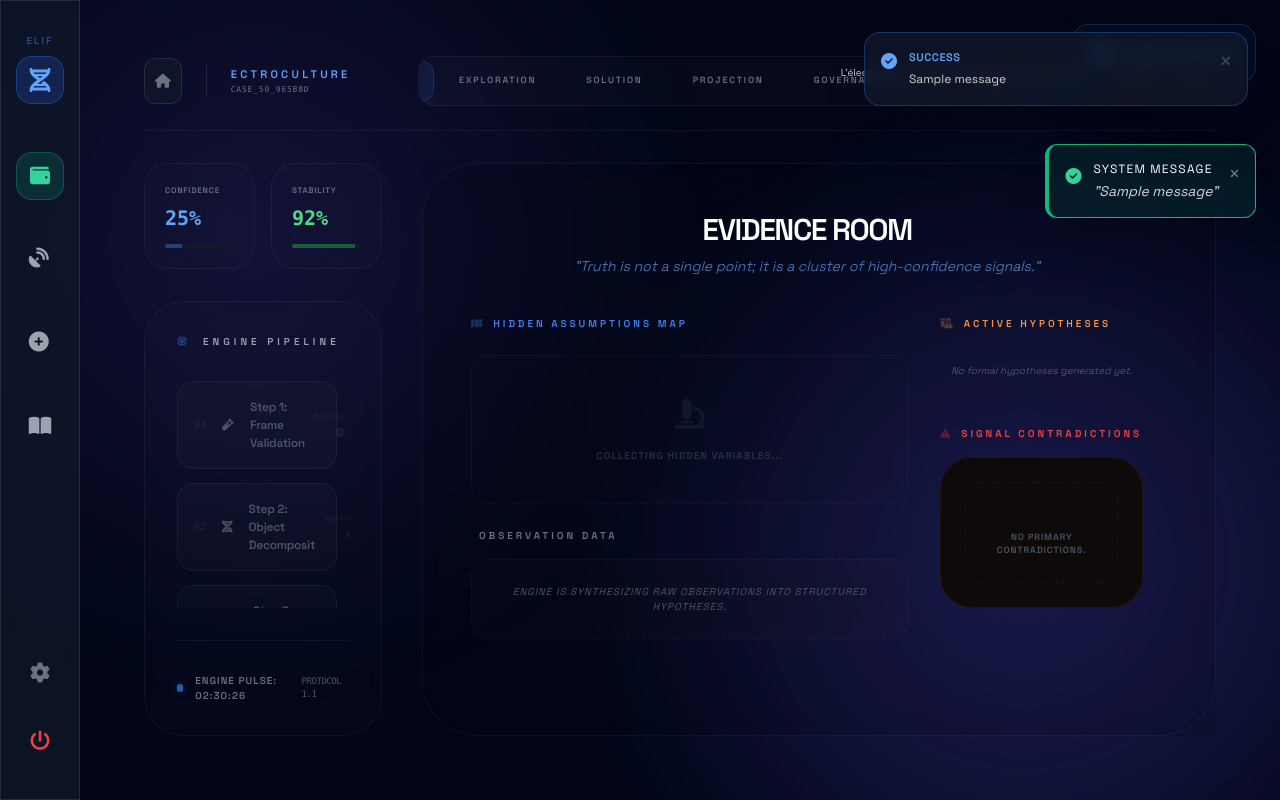
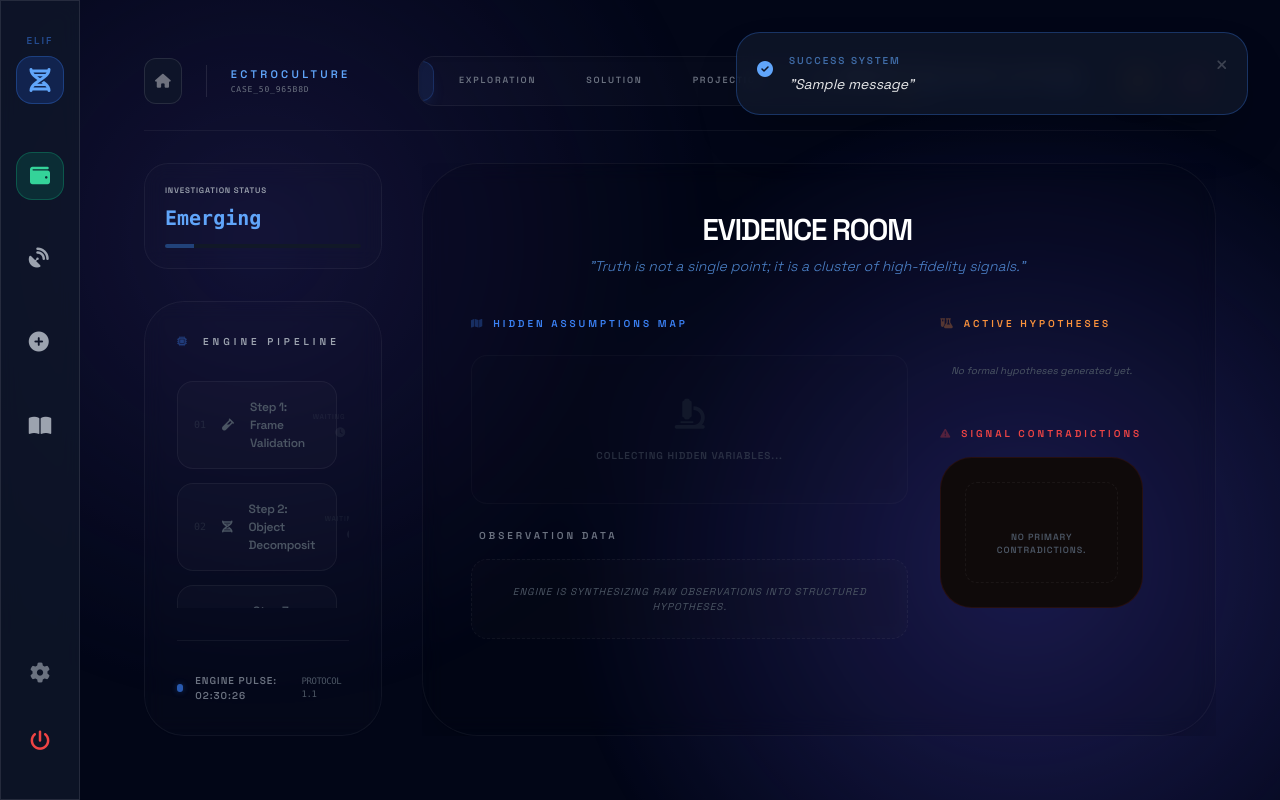
Before and after one commit to rabahdj2002/Elif-LABO, a Django app: page /inquiry/0c70276e-ae77-4551-8b51-5c9047828207/room/EVIDENCE/ in a window 1280 px wide. Run offline with Django 5.2, Linux system fonts and the light colour scheme; a user stored in the database is signed in; data comes from the database, SQL or seed files in the repository; both versions use the stored data as it was after the commit; one stand-in notice (Sample message) is shown; parts of the project's set-up code (start-up, migrations or seed data) failed here and were passed over; some libraries are stand-ins or nearby versions.

Commit message:
Refactor: Implement refusal modal, transition to Investigation Status, and clean up notification system

```diff
--- a/elif_universe/discovery/views.py
+++ b/elif_universe/discovery/views.py
@@ -7,6 +7,10 @@ from django.contrib import messages
 from django.contrib.auth.decorators import login_required
 from engine_bridge.services import EngineService
 from .tasks import run_engine_task
+import logging
+
+logger = logging.getLogger(__name__)
+
 from celery.result import AsyncResult
 import io
 import json
@@ -286,7 +290,6 @@ def initialize_inquiry(request):
             request.session['active_engine_pk'] = str(inquiry.pk)
             request.session.modified = True
 
-            messages.info(request, f"Engine sequence {inquiry.case_id} initiated.")
         except Exception as e:
             import traceback
             error_msg = f"Failed to dispatch workflow: {str(e)}"
@@ -485,8 +488,6 @@ def spawn_branch_view(request, pk):
         })
         parent.save()
 
-        messages.success(request, f"DIVERGENCE INITIATED: Spawning branch for '{title}' (Coupled to parent)...")
-
         # 3. Trigger immediate run for the child
         try:
             from .workflow_tasks import start_engine_workflow
@@ -541,7 +542,6 @@ def sync_engine_pulse(request, pk):
         request.session['active_engine_pk'] = str(inquiry.pk)
         request.session.modified = True
 
-        messages.info(request, "Engine Pulse Synchronized. Procedure Re-started.")
     except Exception as e:
         messages.error(request, f"Failed to dispatch workflow: {str(e)}")
 
@@ -587,7 +587,6 @@ def refine_inquiry(request, pk):
         request.session['active_engine_pk'] = str(inquiry.pk)
         request.session.modified = True
 
-        messages.success(request, "Inquiry evolved. Re-mapping cognitive substrate in background...")
     except Exception as e:
         messages.error(request, f"Refinement Failed: {str(e)}")
 
--- a/elif_universe/elif_platform/settings.py
+++ b/elif_universe/elif_platform/settings.py
@@ -109,7 +109,7 @@ CELERY_RESULT_BACKEND = os.getenv('CELERY_RESULT_BACKEND', 'redis://localhost:63
 
 # --- SERVERLESS / DISTRIBUTED CONFIG ---
 # If False, tasks are sent to Redis and handled by separate elastically scaling workers.
-CELERY_TASK_ALWAYS_EAGER = os.getenv('CELERY_TASK_ALWAYS_EAGER', 'False') == 'True'
+CELERY_TASK_ALWAYS_EAGER = True
 CELERY_TASK_EAGER_PROPAGATES = True
 # ----------------------------------------
 
--- a/elif_universe/templates/base.html
+++ b/elif_universe/templates/base.html
@@ -429,27 +429,6 @@
     <div id="global-notifications" class="fixed top-32 right-6 z-[100] flex flex-col space-y-4 pointer-events-none">
         <!-- Persistence area for JS triggered notifications (Non-Engine) -->
         <div id="js-notifications" class="flex flex-col space-y-4"></div>
-
-        {% if messages %}
-            {% for message in messages %}
-            <div class="pointer-events-auto glass border-l-4 {% if message.tags == 'success' %}border-emerald-500 bg-emerald-500/10{% elif message.tags == 'error' %}border-red-500 bg-red-500/10{% else %}border-blue-500 bg-blue-500/10{% endif %} p-4 rounded-xl shadow-2xl animate-in fade-in slide-in-from-right-8 duration-500 max-w-xs md:max-w-sm">
-                <div class="flex items-start space-x-3">
-                    <div class="shrink-0 pt-1">
-                        {% if message.tags == 'success' %}<i class="fa-solid fa-check-circle text-emerald-400"></i>
-                        {% elif message.tags == 'error' %}<i class="fa-solid fa-triangle-exclamation text-red-400"></i>
-                        {% else %}<i class="fa-solid fa-info-circle text-blue-400"></i>{% endif %}
-                    </div>
-                    <div>
-                        <p class="text-[10px] md:text-xs text-white font-medium mb-1 uppercase tracking-widest">System Message</p>
-                        <p class="text-[11px] md:text-sm text-gray-300 italic">"{{ message }}"</p>
-                    </div>
-                    <button onclick="this.parentElement.parentElement.remove()" class="text-gray-500 hover:text-white transition-colors">
-                        <i class="fa-solid fa-xmark text-xs"></i>
-                    </button>
-                </div>
-            </div>
-            {% endfor %}
-        {% endif %}
     </div>
 
     <!-- Mobile Top Bar -->
@@ -529,15 +508,15 @@
     <!-- Main Viewport -->
     <main id="main-viewport" class="{% if user.is_authenticated %}ml-0 lg:ml-20{% else %}ml-0 w-full{% endif %} p-4 md:p-8 flex-1 flex flex-col min-h-0 overflow-y-auto custom-horizontal-scroll">
         {% if messages %}
-        <div class="fixed top-8 right-8 z-[200] space-y-4 max-w-sm w-full">
+        <div class="fixed top-8 right-8 z-[200] space-y-4 w-[24rem] md:w-[32rem]">
             {% for message in messages %}
-            <div class="glass p-4 rounded-2xl border {% if message.tags == 'error' %}border-red-500/30 text-red-400{% else %}border-blue-500/30 text-blue-400{% endif %} flex items-start space-x-3 shadow-2xl animate-in slide-in-from-right duration-300">
-                <i class="fa-solid {% if message.tags == 'error' %}fa-circle-exclamation{% else %}fa-circle-check{% endif %} mt-1"></i>
-                <div class="flex-1">
-                    <p class="text-[11px] font-bold uppercase tracking-wider mb-1">{{ message.tags|default:"Notice" }}</p>
-                    <p class="text-xs text-white/80 leading-relaxed">{{ message }}</p>
+            <div class="glass p-5 rounded-[1.5rem] border {% if message.tags == 'error' %}border-red-500/30 text-red-400{% else %}border-blue-500/30 text-blue-400{% endif %} flex items-start space-x-4 shadow-2xl animate-in slide-in-from-right duration-300">
+                <i class="fa-solid {% if message.tags == 'error' %}fa-circle-exclamation{% else %}fa-circle-check{% endif %} mt-1 text-base shrink-0"></i>
+                <div class="flex-1 min-w-0">
+                    <p class="text-[10px] font-black uppercase tracking-[0.2em] mb-1.5 opacity-60">{{ message.tags|default:"Notice" }} SYSTEM</p>
+                    <p class="text-[11px] md:text-sm text-white/90 leading-relaxed break-words italic">"{{ message }}"</p>
                 </div>
-                <button onclick="this.parentElement.remove()" class="text-white/20 hover:text-white transition-colors">
+                <button onclick="this.parentElement.remove()" class="text-white/20 hover:text-white transition-colors shrink-0 ml-2">
                     <i class="fa-solid fa-xmark text-sm"></i>
                 </button>
             </div>
--- a/elif_universe/templates/discovery/rooms/decision.html
+++ b/elif_universe/templates/discovery/rooms/decision.html
@@ -41,7 +41,7 @@
             <div class="glass p-6 rounded-[2rem] border-white/5 bg-white/[0.01] hover:bg-white/[0.03] transition-all group border border-transparent hover:border-blue-500/20">
                 <div class="flex justify-between items-start mb-4">
                     <span class="text-[9px] font-bold text-blue-400 uppercase tracking-widest">{{ divergence.title }}</span>
-                    <span class="text-[9px] px-2 py-0.5 rounded-full bg-blue-500/10 text-blue-400 border border-blue-500/20 font-mono">{{ divergence.confidence_impact }}</span>
+                    <span class="text-[9px] px-2 py-0.5 rounded-full bg-blue-500/10 text-blue-400 border border-blue-500/20 font-mono">Alternative Trajectory Identified</span>
                 </div>
 
                 <h6 class="text-sm font-bold text-white mb-2 leading-tight">
--- a/elif_universe/templates/discovery/rooms/evidence.html
+++ b/elif_universe/templates/discovery/rooms/evidence.html
@@ -4,7 +4,7 @@
 <div class="space-y-6 md:space-y-10 animate-in fade-in slide-in-from-bottom-4 duration-700">
     <header class="text-center">
         <h2 class="text-2xl md:text-3xl font-bold text-white mb-2 uppercase tracking-tighter">Evidence Room</h2>
-        <p class="text-[10px] md:text-sm text-blue-400/80 font-light italic">"Truth is not a single point; it is a cluster of high-confidence signals."</p>
+        <p class="text-[10px] md:text-sm text-blue-400/80 font-light italic">"Truth is not a single point; it is a cluster of high-fidelity signals."</p>
     </header>
 
     <div class="grid grid-cols-1 lg:grid-cols-3 gap-6 md:gap-8">
@@ -94,9 +94,7 @@
                         <div class="p-3 rounded-xl bg-white/[0.02] border border-white/5 mt-4">
                             <div class="flex justify-between items-center mb-2">
                                 <span class="text-[8px] text-gray-600 uppercase font-bold tracking-widest">Unresolved Density</span>
-                                {% with count=inquiry.unresolved_zones|length %}
-                                <span class="text-[9px] font-mono text-red-500 font-black">{{ count|add:15 }}%</span>
-                                {% endwith %}
+                                <span class="text-[9px] font-mono text-red-500 font-black">High Entropy Area</span>
                             </div>
                             <div class="h-1 bg-gray-950 rounded-full overflow-hidden">
                                 <div class="h-full bg-red-600/40 w-[30%]"></div>
--- a/elif_universe/templates/discovery/rooms/governance.html
+++ b/elif_universe/templates/discovery/rooms/governance.html
@@ -33,8 +33,8 @@
                         </div>
                     </div>
                     <div class="text-left md:text-right flex md:flex-col justify-between items-center md:items-end border-t md:border-t-0 border-white/5 pt-3 md:pt-0">
-                        <div class="text-[7px] md:text-[8px] uppercase tracking-[0.4em] text-gray-500 md:mb-1 font-bold">Sovereign Confidence</div>
-                        <div class="text-base md:text-2xl font-mono text-blue-400 font-black">{{ room_data.confidence }}</div>
+                        <div class="text-[7px] md:text-[8px] uppercase tracking-[0.4em] text-gray-500 md:mb-1 font-bold">Investigation Status</div>
+                        <div class="text-base md:text-2xl font-mono text-blue-400 font-black">{{ inquiry.investigation_status|default:"Emerging" }}</div>
                     </div>
                 </div>
 
--- a/elif_universe/templates/discovery/rooms/room_base.html
+++ b/elif_universe/templates/discovery/rooms/room_base.html
@@ -19,19 +19,6 @@
      hx-swap="outerHTML show:no-scroll"
      hx-request='{"no-indicator": true}'
      {% endif %}>
-
-    <!-- SYSTEM MESSAGES (Flash) -->
-    {% if messages %}
-    <div class="fixed top-6 right-6 z-[100] space-y-3 pointer-events-none">
-        {% for message in messages %}
-        <div class="glass p-5 rounded-2xl border-white/10 flex items-center space-x-4 shadow-2xl animate-in fade-in slide-in-from-right-10 duration-500 pointer-events-auto
-                    {% if message.tags == 'error' %}border-red-500/30 bg-red-500/5 text-red-400{% else %}border-blue-500/30 bg-blue-500/5 text-blue-400{% endif %}">
-            <i class="fa-solid {% if message.tags == 'error' %}fa-triangle-exclamation{% else %}fa-circle-info{% endif %}"></i>
-            <span class="text-[11px] font-bold uppercase tracking-widest">{{ message }}</span>
-        </div>
-        {% endfor %}
-    </div>
-    {% endif %}
 
     <!-- 1. NAVIGATION HEADER -->
     <header class="flex flex-col items-center py-6 border-b border-white/5 shrink-0">
@@ -68,8 +55,12 @@
                         <span class="text-[8px] text-blue-500/60 font-mono uppercase font-black tracking-widest">
                             {% if inquiry.status == 'RUNNING' %}
                                 {{ inquiry.current_status_msg|truncatechars:35 }}
+                            {% elif inquiry.status == 'REFUSED' %}
+                                <a href="{% url 'discovery:inquiry_detail' inquiry.id %}" class="text-red-500 hover:text-red-400 underline decoration-red-500/30">
+                                    Verdict: {{ inquiry.status }} (Scrutiny Failed)
+                                </a>
                             {% else %}
-                                State: {{ inquiry.status }}
+                                Investigation Status: {{ inquiry.investigation_status }}
                             {% endif %}
                         </span>
                     </div>
@@ -98,19 +89,12 @@
             <!-- Side: Engine Orchestration (Left) -->
             <aside class="lg:col-span-3 h-full flex flex-col gap-8 overflow-hidden">
                 <!-- Status Cards -->
-                <div class="grid grid-cols-2 gap-4 shrink-0">
+                <div class="grid grid-cols-1 gap-4 shrink-0">
                     <div class="glass p-5 rounded-3xl border-white/5 bg-white/[0.01]">
-                        <div class="text-[8px] uppercase tracking-widest text-gray-500 font-bold mb-2">Confidence</div>
-                        <div class="text-xl font-mono text-blue-400 font-black">{{ inquiry.current_confidence }}%</div>
+                        <div class="text-[8px] uppercase tracking-widest text-gray-400 font-bold mb-2">Investigation Status</div>
+                        <div class="text-xl font-mono text-blue-400 font-black">{{ inquiry.investigation_status|default:"Emerging" }}</div>
                         <div class="w-full h-1 bg-gray-900 rounded-full mt-3 overflow-hidden">
-                            <div class="h-full bg-blue-500/40" style="width: {{ inquiry.current_confidence }}%"></div>
-                        </div>
-                    </div>
-                    <div class="glass p-5 rounded-3xl border-white/5 bg-white/[0.01]">
-                        <div class="text-[8px] uppercase tracking-widest text-gray-500 font-bold mb-2">Stability</div>
-                        <div class="text-xl font-mono text-green-400 font-black">92%</div>
-                        <div class="w-full h-1 bg-gray-900 rounded-full mt-3 overflow-hidden">
-                            <div class="h-full bg-green-500/40" style="width: 92%"></div>
+                            <div class="h-full bg-blue-500/40" style="width: {{ inquiry.confidence_evolution|last|default:15 }}%"></div>
                         </div>
                     </div>
                 </div>
@@ -185,6 +169,37 @@
             </main>
         </div>
     </div>
+
+    <!-- 3. REFUSAL MODAL (Conditional) -->
+    {% if inquiry.status == 'REFUSED' %}
+    <div id="refusal-modal" class="fixed inset-0 z-[200] flex items-center justify-center p-4 bg-black/60 backdrop-blur-sm animate-in fade-in duration-300">
+        <div class="glass max-w-lg w-full p-8 md:p-10 rounded-[3rem] border-red-500/30 bg-red-950/20 shadow-[0_0_50px_-12px_rgba(239,68,68,0.5)] border relative overflow-hidden flex flex-col items-center text-center">
+            <!-- Background Glow -->
+            <div class="absolute -top-24 -right-24 w-48 h-48 bg-red-500/10 blur-[80px] rounded-full"></div>
+
+            <div class="w-20 h-20 rounded-3xl bg-red-500/20 border border-red-500/30 flex items-center justify-center mb-8 shrink-0">
+                <i class="fa-solid fa-ban text-4xl text-red-500"></i>
+            </div>
+
+            <h2 class="text-2xl md:text-3xl font-black text-white uppercase tracking-tighter mb-4">Inquiry Refused</h2>
+            <p class="text-[11px] md:text-sm text-gray-300 leading-relaxed font-light italic mb-10">
+                "{{ inquiry.refusal_reason|default:"The inquiry context is insufficient for clinical reasoning. Please provide more observable data." }}"
+            </p>
+
+            <form action="{% url 'discovery:delete' inquiry.pk %}" method="get" class="w-full">
+                <button type="submit"
+                        class="w-full py-4 rounded-2xl bg-red-600 hover:bg-red-500 text-white text-[11px] font-black uppercase tracking-[0.3em] shadow-lg shadow-red-900/40 transition-all active:scale-[0.98]">
+                    Okay
+                </button>
+            </form>
+
+            <p class="mt-6 text-[8px] uppercase tracking-widest text-gray-600 font-bold">
+                <i class="fa-solid fa-triangle-exclamation mr-1 opacity-50"></i>
+                Article II: Structural Scrutiny Failed
+            </p>
+        </div>
+    </div>
+    {% endif %}
 </div>
 
 <script>
```
Also changed, not shown: elif_universe/discovery/models.py (+16 -0 lines), elif_universe/discovery/workflow_tasks.py (+21 -2 lines), elif_universe/templates/discovery/index.html (+4 -9 lines), elif_universe/templates/discovery/inquiry_detail.html (+26 -13 lines), elif_universe/templates/discovery/rooms/exploration.html (+25 -8 lines), elif_universe/templates/discovery/settings.html (+0 -10 lines), elif_universe/templates/discovery/topic_detail.html (+6 -4 lines), elif_universe/db.sqlite3, elif_universe/discovery/migrations/0025_inquiry_investigation_status_and_more.py (added).
